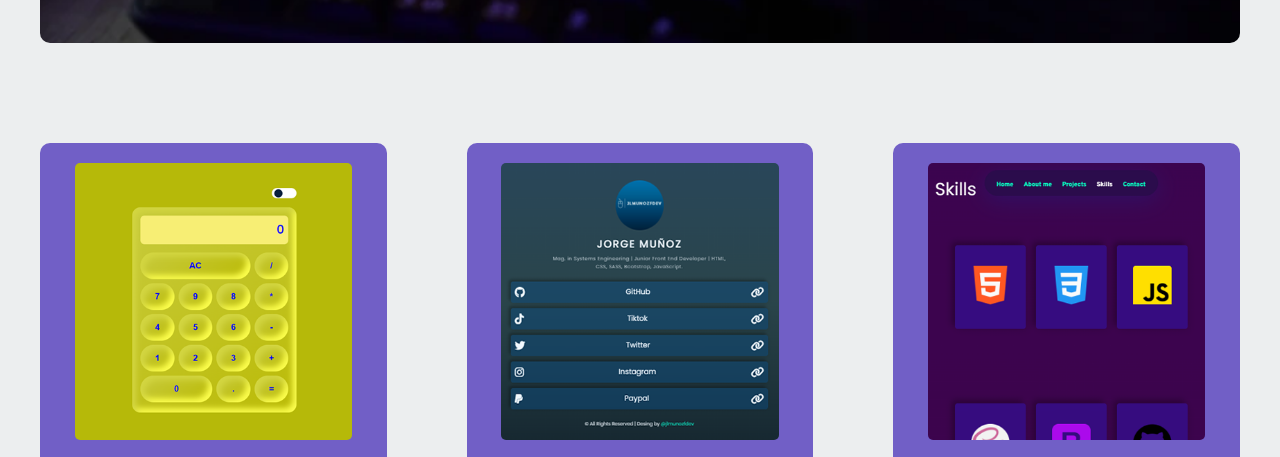
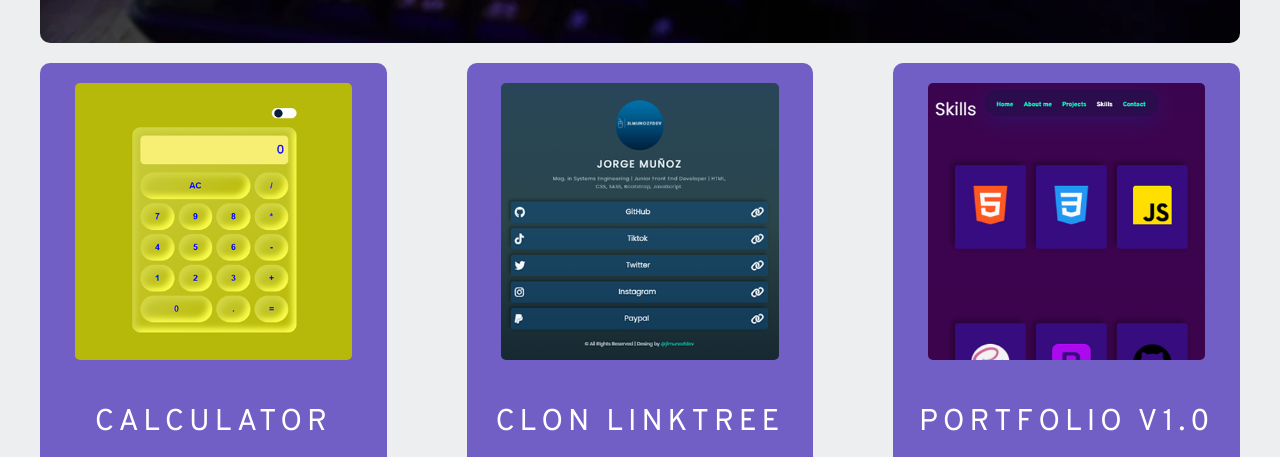
Before and after one commit to jlmunozfdev/portafolio-sass, a website: page projects.html in a window 1280 px wide. Shown: the part 557-1014 px from the top of the page. Drawn offline with nearby package versions, Linux system fonts and the light colour scheme; a web font is replaced by a local one.

Commit message:
Update index.html

```diff
--- a/projects.html
+++ b/projects.html
@@ -63,7 +63,7 @@
     <main id="projects" class="projects contenedor">
 
 
-        <div class="projects__grid seccion">
+        <div class="projects__grid">
             <div class="project">
                 <div class="project__grid">
                     <div class="project__contenido">
```
